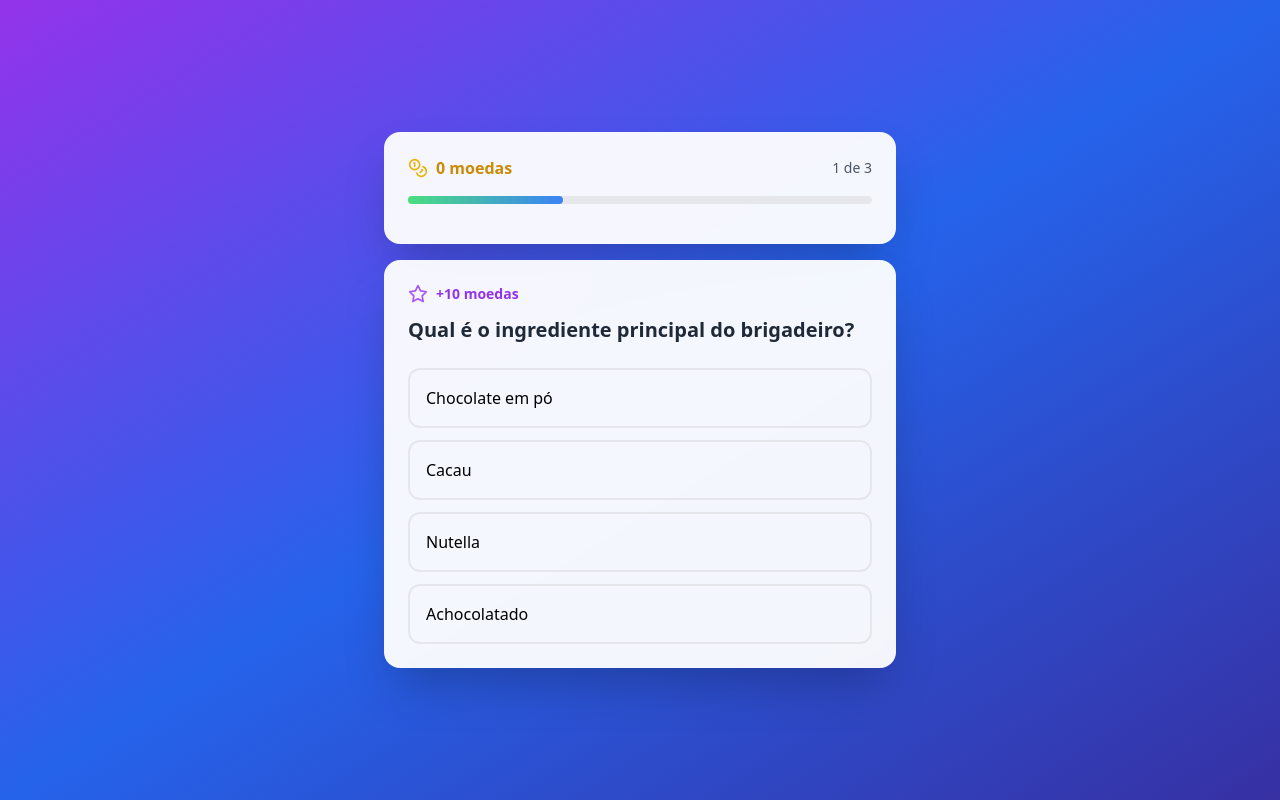
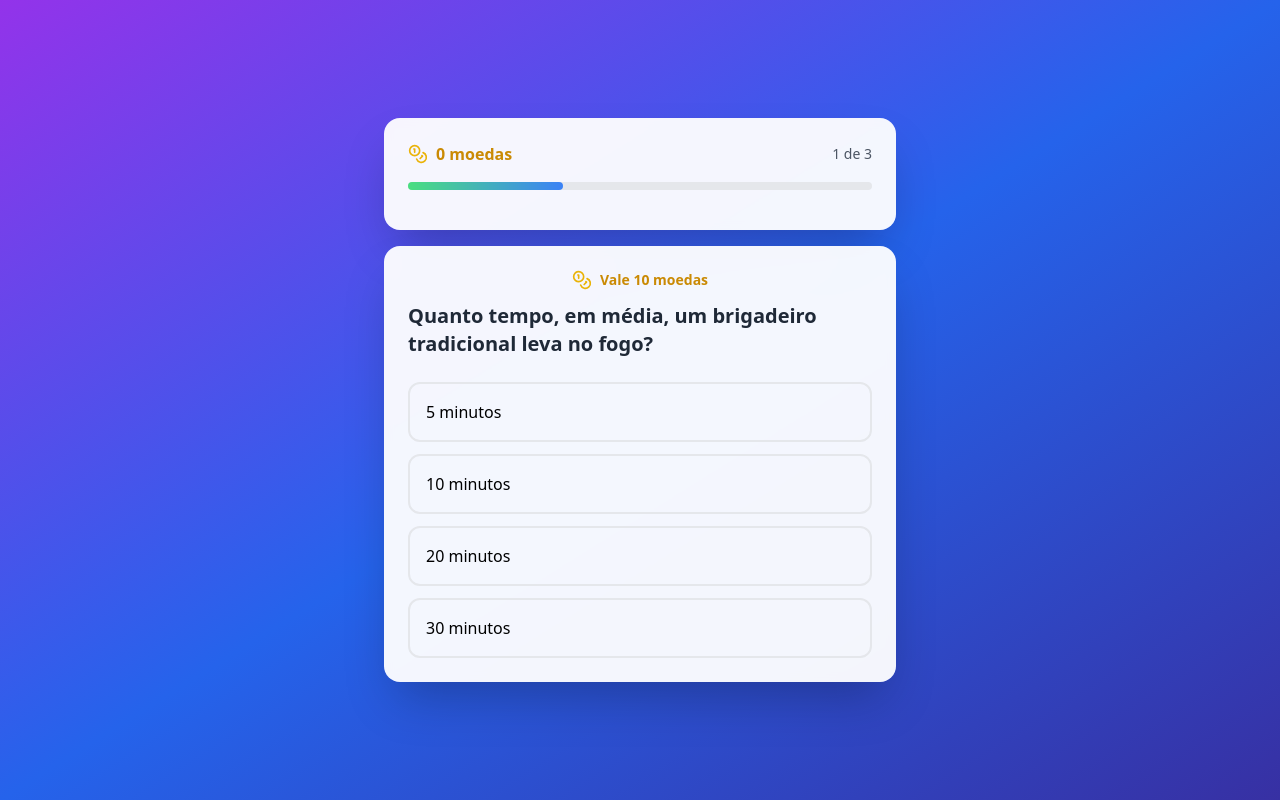
Before and after one commit to HalphMuitaGrana/BSF-2, a React (Vite) app: page / in a window 1280 px wide. Both pictures are taken after a click on the button "COMEÇAR AGORA 🎮". Built offline with nearby package versions, Linux system fonts and the light colour scheme.

Commit message:
Update quiz questions and add coin display

```diff
--- a/src/components/QuizGame.tsx
+++ b/src/components/QuizGame.tsx
@@ -12,9 +12,9 @@ interface Question {
 const questions: Question[] = [
   {
     id: 1,
-    question: "Qual é o ingrediente principal do brigadeiro?",
-    options: ["Chocolate em pó", "Cacau", "Nutella", "Achocolatado"],
-    correct: 0,
+    question: "Quanto tempo, em média, um brigadeiro tradicional leva no fogo?",
+    options: ["5 minutos", "10 minutos", "20 minutos", "30 minutos"],
+    correct: 1,
     coins: 10
   },
   {
@@ -100,10 +100,10 @@ export default function QuizGame({ onComplete }: QuizGameProps) {
         {/* Pergunta */}
         <div className="bg-white/95 backdrop-blur-sm rounded-2xl p-6 shadow-2xl">
           <div className="mb-6">
-            <div className="flex items-center gap-2 mb-3">
-              <Star className="w-5 h-5 text-purple-500" />
-              <span className="text-sm font-semibold text-purple-600">
-                +{currentQ.coins} moedas
+            <div className="flex items-center justify-center gap-2 mb-3">
+              <Coins className="w-5 h-5 text-yellow-500" />
+              <span className="text-sm font-semibold text-yellow-600">
+                Vale {currentQ.coins} moedas
               </span>
             </div>
             <h2 className="text-xl font-bold text-gray-800 mb-6">
```
